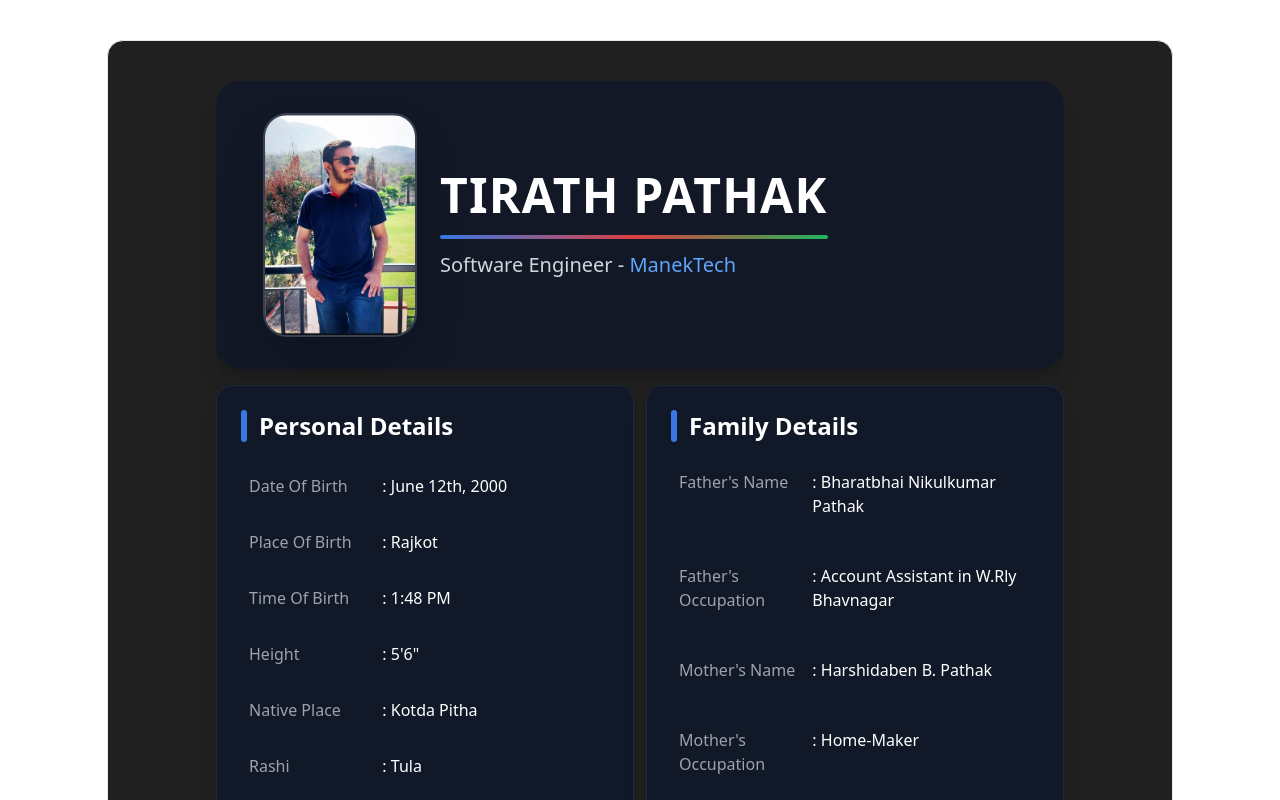
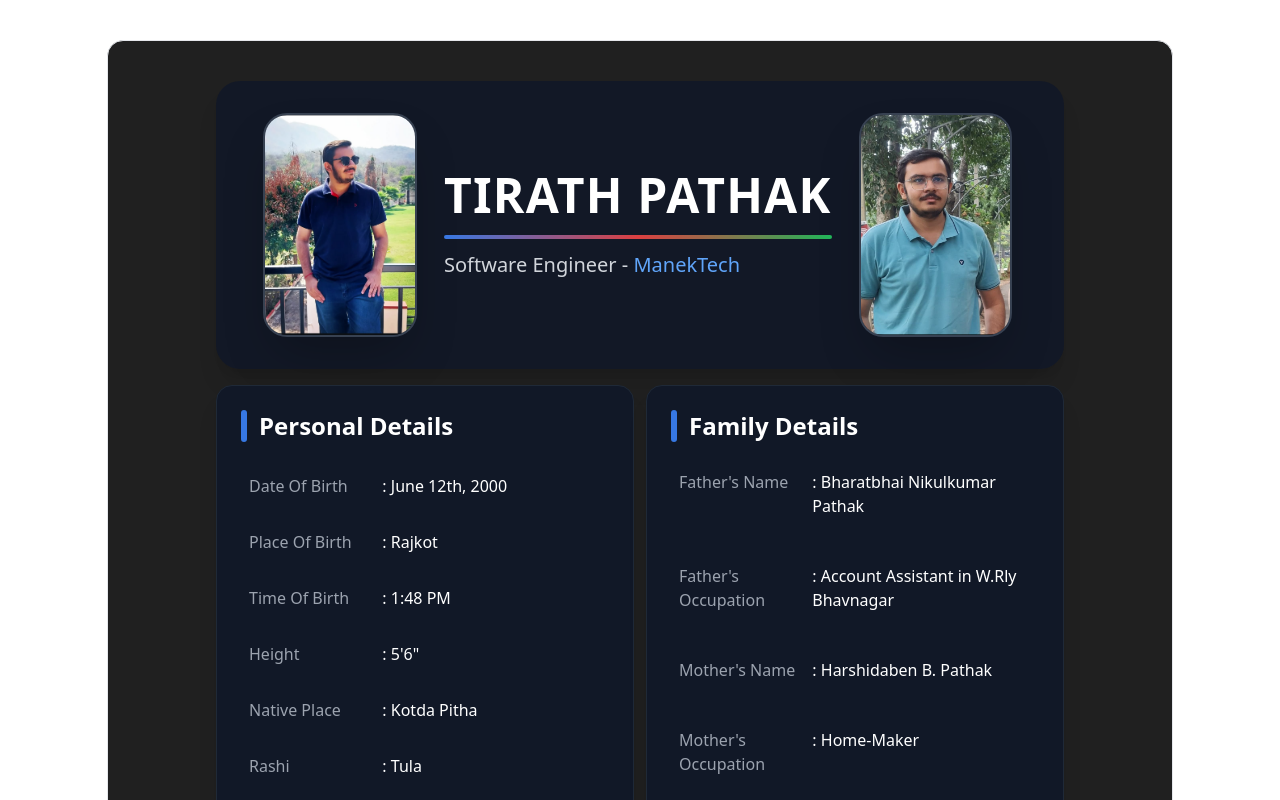
Before and after one commit to pathak-tirath/biodata, a React (Vite) app: page / in a window 1280 px wide. Shown: the top 800 px of the page. Built offline with nearby package versions, Linux system fonts and the light colour scheme.

Commit message:
Final commit

```diff
--- a/src/App.tsx
+++ b/src/App.tsx
@@ -89,7 +89,7 @@ const App = () => {
       // Adjust image to fit within a single page without pagination
       pdf.addImage(imgData, "JPEG", 0, 0, imgWidth, imgHeight, "", "FAST");
 
-      const filename = `biodata_${new Date().toISOString().slice(0, 10)}.pdf`;
+      const filename = `biodata_tirath.pdf`;
       pdf.save(filename);
     } catch (error) {
       console.error("PDF generation failed:", error);
--- a/src/components/Header/Header.tsx
+++ b/src/components/Header/Header.tsx
@@ -1,11 +1,13 @@
 import Image from "@/components/Header/Image";
 import Details from "./Details";
+import Image2 from "./Image2";
 
 const Header = () => {
   return (
-    <div className="flex-column sm:flex items-center bg-gray-900 bg-opacity-90 p-6 rounded-3xl shadow-xl">
+    <div className="flex-column gap-1 sm:flex items-center bg-gray-900 bg-opacity-90 p-6 rounded-3xl shadow-xl">
       <Image />
       <Details />
+      <Image2 />
     </div>
   );
 };
--- /dev/null
+++ b/src/components/Header/Image2.tsx
@@ -0,0 +1,16 @@
+
+import Photo from "@/assets/images/tirath2.png";
+
+const Image2 = () => {
+  return (
+    <div className="p-2 sm:w-1/4 sm:mb-0 w-11/12 mb-4 justify-center flex">
+      <img
+        src={Photo}
+        alt="Tirath Pathak"
+        className="w-5/6 h-56 border-2 border-gray-700 rounded-3xl shadow-2xl object-cover"
+      />
+    </div>
+  );
+};
+
+export default Image2;
```
Also changed, not shown: src/assets/images/tirath2.png (added).
